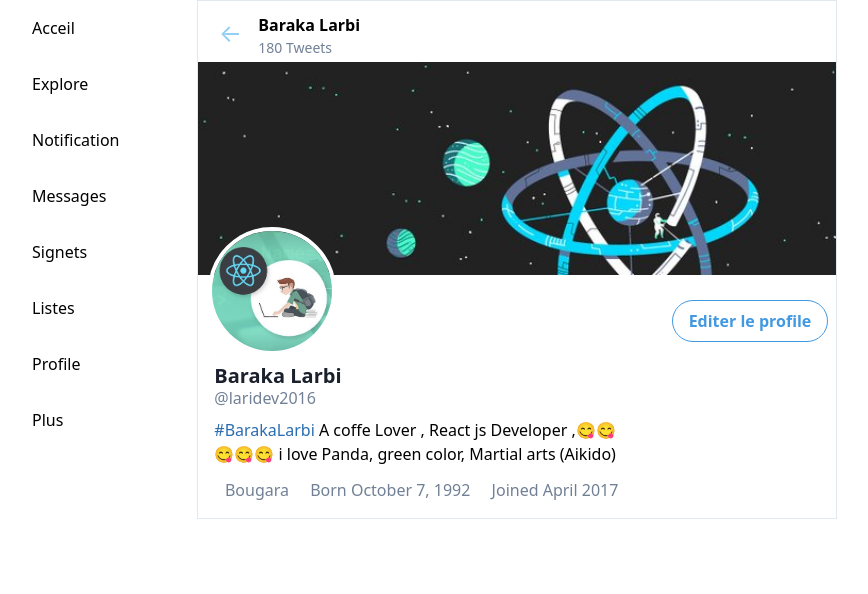
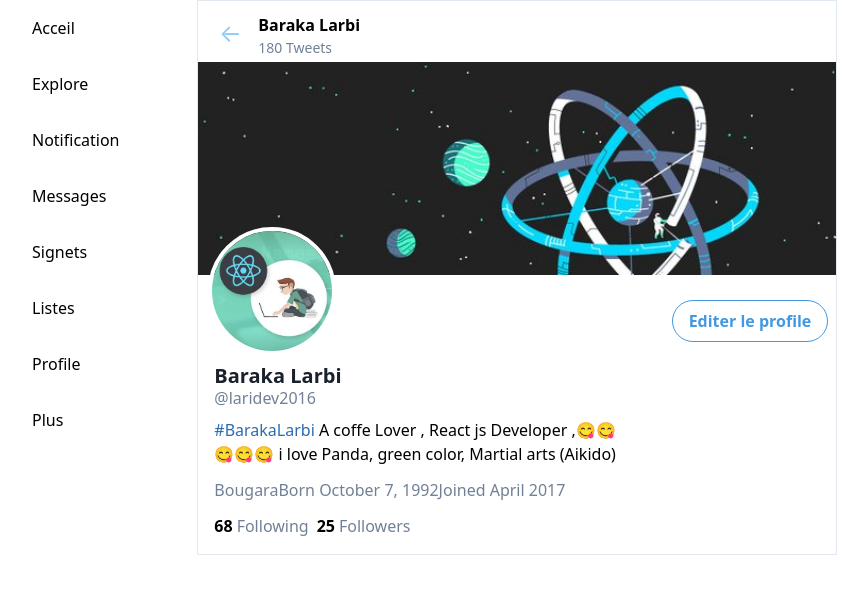
Before and after one commit to larbibaraka/react-twitter, a React (Create React App) app: page / in a window 1280 px wide. Shown: the top 594 px of the page, without its empty margins (16-884 px from the left). Built offline with nearby package versions, Linux system fonts and the light colour scheme.

Commit message:
adding follower & following

```diff
--- a/src/components/MidSection.jsx
+++ b/src/components/MidSection.jsx
@@ -48,12 +48,16 @@ export default function MidSection() {
           </p>
         </div>
         <div className="mt-3 w-8/12">
-          <p className="font-sans text-gray-600 flex justify-around font-medium">
+          <p className="font-sans text-gray-600 mr-2 font-medium">
             <span>Bougara</span>
             <span>Born October 7, 1992</span>
             <span>Joined April 2017</span>
           </p>
         </div>
+        <div className="mt-3 w-8/12 ">
+            <a className="font-sans text-gray-600 mr-2 hover:underline " href="/"><span className="font-bold mr-1 text-black">68</span>Following</a>
+            <a className="font-sans text-gray-600  hover:underline " href="/"><span className="font-bold mr-1 text-black">25</span>Followers</a>
+        </div>
       </div>
     </div>
   );
```
